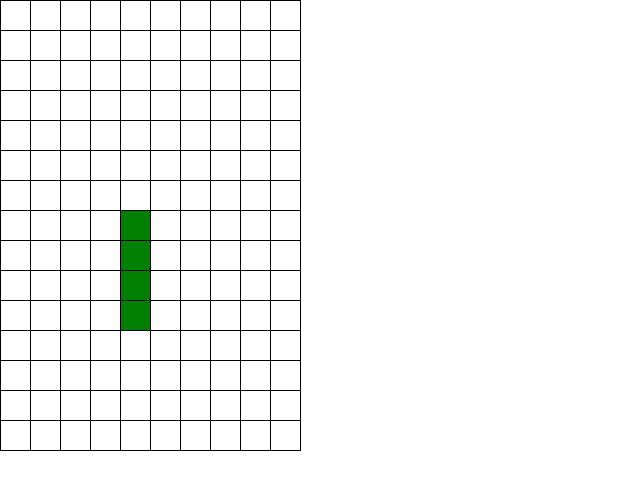
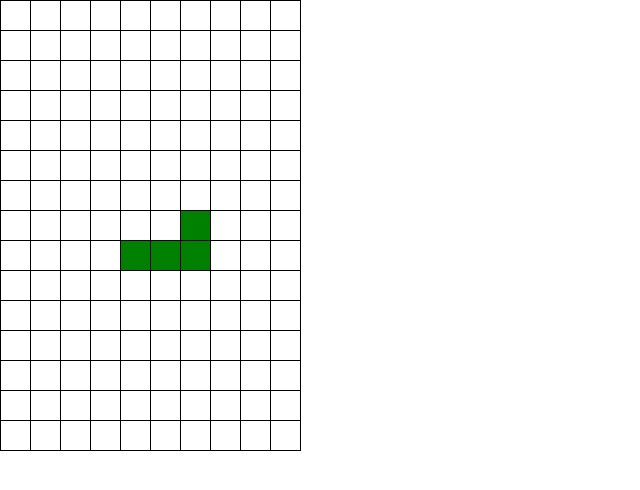
Before and after one commit to blefebvre/react-tetris, a React (Create React App) app: page / in a window 1280 px wide. Shown: the top 490 px of the page, without its empty margins (0-640 px from the left). Built offline with nearby package versions, Linux system fonts and the light colour scheme.

Commit message:
Enable down arrow to speed up shape dropping. Add hockey stick shape

```diff
--- a/src/TetrisGrid.tsx
+++ b/src/TetrisGrid.tsx
@@ -153,11 +153,11 @@ export function TetrisGrid(props: Props) {
           height
         );
         if (proposedShapeGridResult.kind === Result.SUCCESS) {
-          // The shape does not extend past the edges of the grid. Check if it collides with
-          // any existing cells in the gridState
+          // Success means that the rotated shape does not extend past the edges of the grid.
+          // Next, check if it collides with any existing cells in the gridState
           if (doesShapeCollideWithAnother(proposedShapeGridResult.gridState, gridState) === false) {
             // The shape does not collide with an existing active cell in the grid: update position
-            console.log("New shape position (rotation) does not collide with any existing active cells!");
+            console.log("Rotated shape does not collide with any existing active cells!");
             setActiveShapePositionIndex(newPositionIndex);
           } else {
             console.log("Can't rotate the shape in this direction: collision!");
@@ -165,11 +165,24 @@ export function TetrisGrid(props: Props) {
         } else {
           console.log("Can't rotate the shape in this direction: off grid!");
         }
-        // Otherw
       }
     },
     // eslint-disable-next-line react-hooks/exhaustive-deps
     [arrowUpKeyPressed]
+  );
+
+  useEffect(
+    function () {
+      if (arrowDownKeyPressed) {
+        // Move the current shape down by 1, if there's room for it to move
+        console.log("MOVE DOWN!");
+        if (canShapeMoveDown1Step(activeShapeGridState, gridState)) {
+          setActiveShapeRow(activeShapeRow + 1);
+        }
+      }
+    },
+    // eslint-disable-next-line react-hooks/exhaustive-deps
+    [arrowDownKeyPressed]
   );
 
   // Put the current shape and the grid together
--- a/src/shapes/Generator.ts
+++ b/src/shapes/Generator.ts
@@ -1,8 +1,9 @@
 import { square } from "./Square";
 import { line } from "./Line";
 import { Shape } from "./Shape";
+import { hockeyStick } from "./HockeyStick";
 
-const knownShapes = [() => square(), () => line()];
+const knownShapes = [() => square(), () => line(), () => hockeyStick()];
 
 function getRandomShapeIndex(): number {
   // Find a number between 0 and the length of knownShapes
--- /dev/null
+++ b/src/shapes/HockeyStick.ts
@@ -0,0 +1,28 @@
+import { Shape, ShapeMatrix } from "./Shape";
+
+export function hockeyStick(): Shape {
+  // prettier-ignore
+  const hockeyStickFlat: ShapeMatrix = [
+    [0, 0,  1],
+    [1, 1,  1]
+  ];
+  const hockeyStickUp: ShapeMatrix = [
+    [1, 1],
+    [0, 1],
+    [0, 1],
+  ];
+  const hockeyStickOver: ShapeMatrix = [
+    [1, 1, 1],
+    [1, 0, 0],
+  ];
+  const hockeyStickDown: ShapeMatrix = [
+    [1, 0],
+    [1, 0],
+    [1, 1],
+  ];
+  return {
+    name: "hockeyStick",
+    color: "blue",
+    positions: [hockeyStickFlat, hockeyStickUp, hockeyStickOver, hockeyStickDown],
+  };
+}
```
